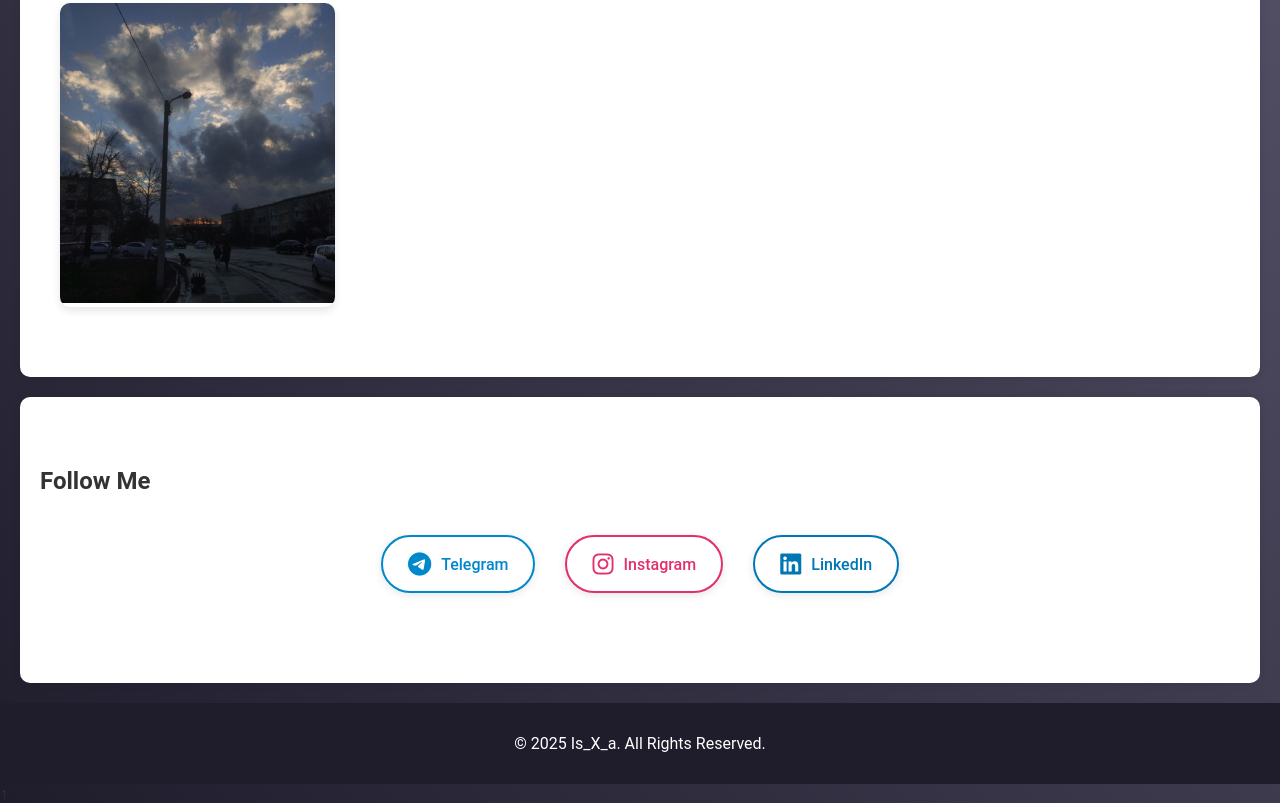
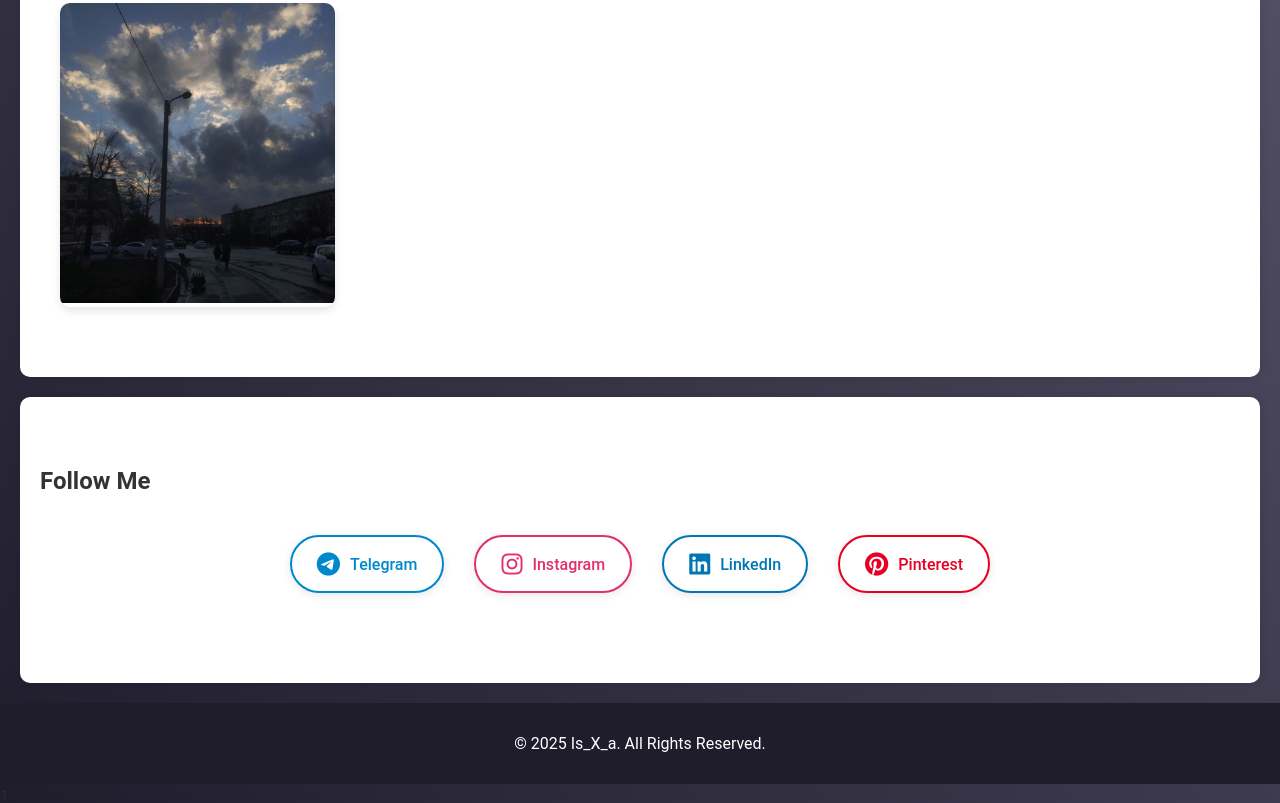
Before and after one commit to IZLM222/IZLM222, a plain HTML site: page index.html in a window 1280 px wide. Shown: the part 2693-3496 px from the top of the page. Drawn offline with Linux system fonts and the light colour scheme; files that its build step writes are made by us from their sources.

Commit message:
Update index.html

```diff
--- a/index.html
+++ b/index.html
@@ -824,6 +824,10 @@
                 <i class="fab fa-linkedin"></i>
                 <span>LinkedIn</span>
             </a>
+            <a href="https://pin.it/WBvdZ2Lfv" target="_blank" class="social-link pinterest fade-up">
+                <i class="fab fa-pinterest"></i>
+                <span>Pinterest</span>
+            </a>
         </div>
     </section>
 
```
